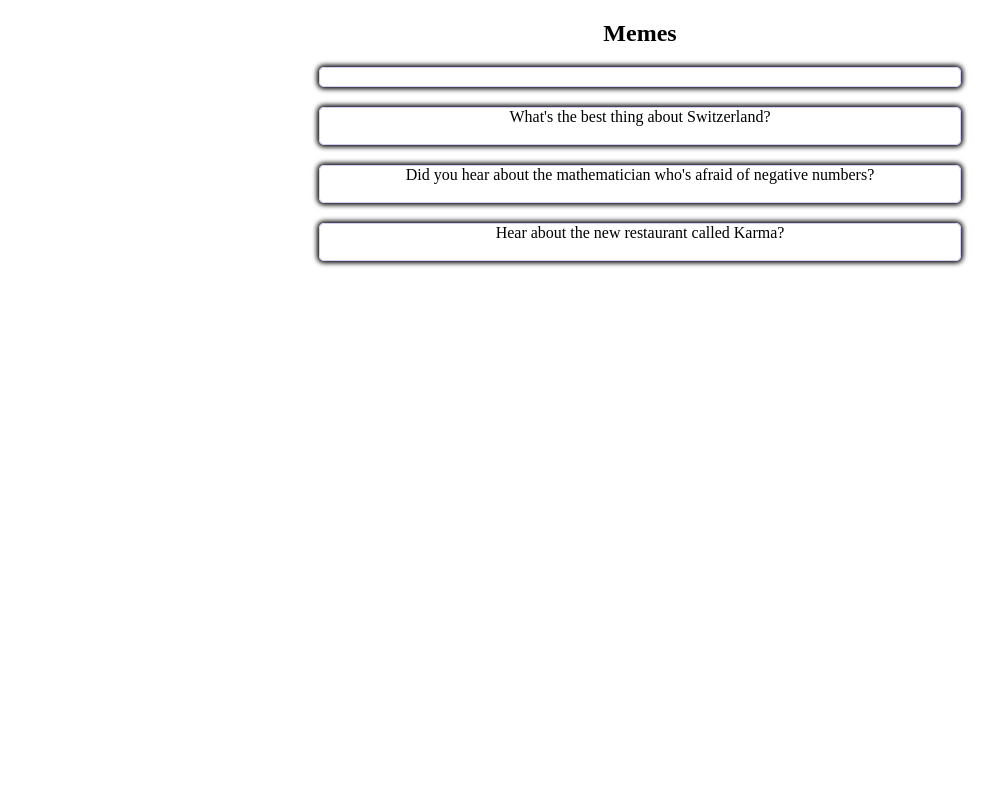
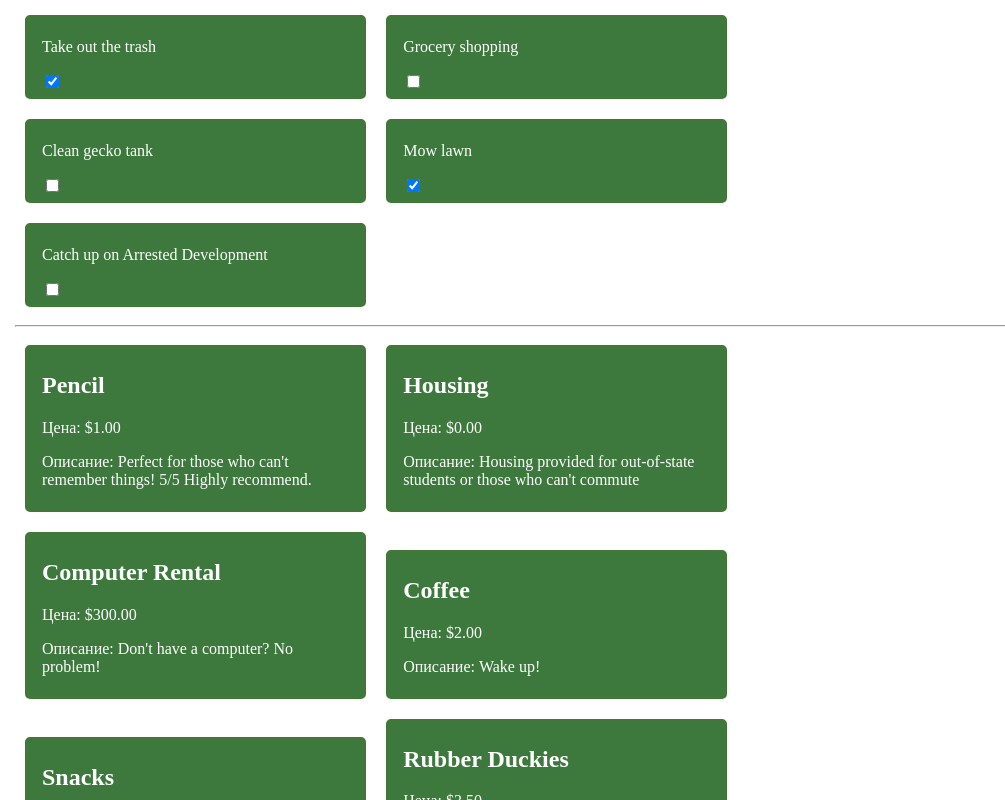
Before and after one commit to Ehot93/todor, a React (Create React App) app: page / in a window 1280 px wide. Shown: the top 800 px of the page, without its empty margins (0-1005 px from the left). Built offline with nearby package versions, Linux system fonts and the light colour scheme.

Commit message:
lesson 12

```diff
--- a/src/App.js
+++ b/src/App.js
@@ -1,35 +1,18 @@
 import React from 'react'
-import ContactCard from './ContactCard'
+//import ContactCard from './ContactCard'
+import productsData from './components/vschoolProducts.js'
+import Products from './components/Products.js'
+import todosData from './components/todosData.js';
+import TodoItems from './components/TodoItems.js';
+
 function App() {
+    const Product = productsData.map(prod=><Products key={prod.id} name={prod.name} price={prod.price} description={prod.description}/>);
+    const TodoIt = todosData.map(item=><TodoItems key={item.id} text={item.text} completed={item.completed}/>)
     return (
-        <div className="contacts">
-        <ContactCard contact={{
-        	 name: "Mr. Whiskerson" ,
-        	 imgUrl: "http://placekitten.com/300/200",
-        	 phone: "(212) 555-1234",
-        	 email: "mr.whiskaz@catnap.meow"
-        }}
-        />
-        <ContactCard contact={{
-        name: "Fluffykins" ,
-        imgUrl: "http://placekitten.com/400/200",
-        phone: "(212) 555-2345",
-        email: "fluff@me.com"
-        }}
-        />
-        <ContactCard contact={{
-        name: "Destroyer",
-        imgUrl: "http://placekitten.com/400/300",
-        phone: "(212) 555-3456",
-        email: "ofworlds@yahoo.com"
-        }}
-        />
-        <ContactCard contact={{
-        name:"Felix",
-        imgUrl:"http://placekitten.com/200/100",
-        phone:"(212) 555-4567",
-        email:"thecat@hotmail.com"
-    	}}/>
+        <div className="container">
+            {TodoIt}
+            <hr></hr>
+            {Product}
         </div>
     )
 }
--- a/src/components/Header.css
+++ b/src/components/Header.css
@@ -9,6 +9,17 @@
     justify-content: center;
     align-items: center;
 }
-/*.t-form{
-	text-align: center;
-}*/
+.products{
+    display: inline-block;
+    width: 30%;
+    background: rgb(61, 121, 61);
+    color:#fff;
+    border:2px solid rgb(67, 119, 54);
+    border-radius: 5px;
+    margin: 10px;
+    padding: 5px 15px;
+}
+.container{
+    margin: 5px 15px;
+    width:80%;
+}
--- /dev/null
+++ b/src/components/Products.js
@@ -0,0 +1,12 @@
+import React from 'react'
+
+const Products = (props)=>{
+return(
+    <div className="products">
+        <h2>{props.name}</h2>
+        <p>Цена: {props.price.toLocaleString("en-US",{style:"currency", currency: "USD"})}</p>
+        <p>Описание: {props.description}</p>
+    </div>
+)
+}
+export default Products;
--- /dev/null
+++ b/src/components/TodoItems.js
@@ -0,0 +1,14 @@
+import React from 'react'
+
+const TodoItems = (props)=>{
+    return(
+        <div className="products">
+            <p>{props.text}</p>
+            <form>
+            <input type="checkbox" name="mycheck" checked={props.completed? "checked":""}></input>
+            </form>
+        </div>
+    )
+}
+
+export default TodoItems
--- /dev/null
+++ b/src/components/todosData.js
@@ -0,0 +1,29 @@
+const todosData = [
+    {
+        id: 1,
+        text: "Take out the trash",
+        completed: true
+    },
+    {
+        id: 2,
+        text: "Grocery shopping",
+        completed: false
+    },
+    {
+        id: 3,
+        text: "Clean gecko tank",
+        completed: false
+    },
+    {
+        id: 4,
+        text: "Mow lawn",
+        completed: true
+    },
+    {
+        id: 5,
+        text: "Catch up on Arrested Development",
+        completed: false
+    }
+]
+
+export default todosData
--- /dev/null
+++ b/src/components/vschoolProducts.js
@@ -0,0 +1,52 @@
+const products = [
+    {
+        id: "1",
+        name: "Pencil",
+        price: 1,
+        description: "Perfect for those who can't remember things! 5/5 Highly recommend."
+    },
+    {
+        id: "2",
+        name: "Housing",
+        price: 0,
+        description: "Housing provided for out-of-state students or those who can't commute"
+    },
+    {
+        id: "3",
+        name: "Computer Rental",
+        price: 300,
+        description: "Don't have a computer? No problem!"
+    },
+    {
+        id: "4",
+        name: "Coffee",
+        price: 2,
+        description: "Wake up!"
+    },
+    {
+        id: "5",
+        name: "Snacks",
+        price: 0,
+        description: "Free snacks!"
+    },
+    {
+        id: "6",
+        name: "Rubber Duckies",
+        price: 3.50,
+        description: "To help you solve your hardest coding problems."
+    },
+    {
+        id: "7",
+        name: "Fidget Spinner",
+        price: 21.99,
+        description: "Because we like to pretend we're in high school."
+    },
+    {
+        id: "8",
+        name: "Sticker Set",
+        price: 14.99,
+        description: "To prove to other devs you know a lot."
+    }
+]
+
+export default products
--- a/src/index.js
+++ b/src/index.js
@@ -7,8 +7,8 @@ import TodoItem from './components/todoItem'
 import Apex from './components/apex'
 import Footer from './components/footer'
 import Apl from './components/apl'
-// import App from './App'
-import App from './jokes/App'
+import App from './App'
+//import App from './jokes/App'
 
 function Article() {
   const body = <section>Content here:</section>
```
